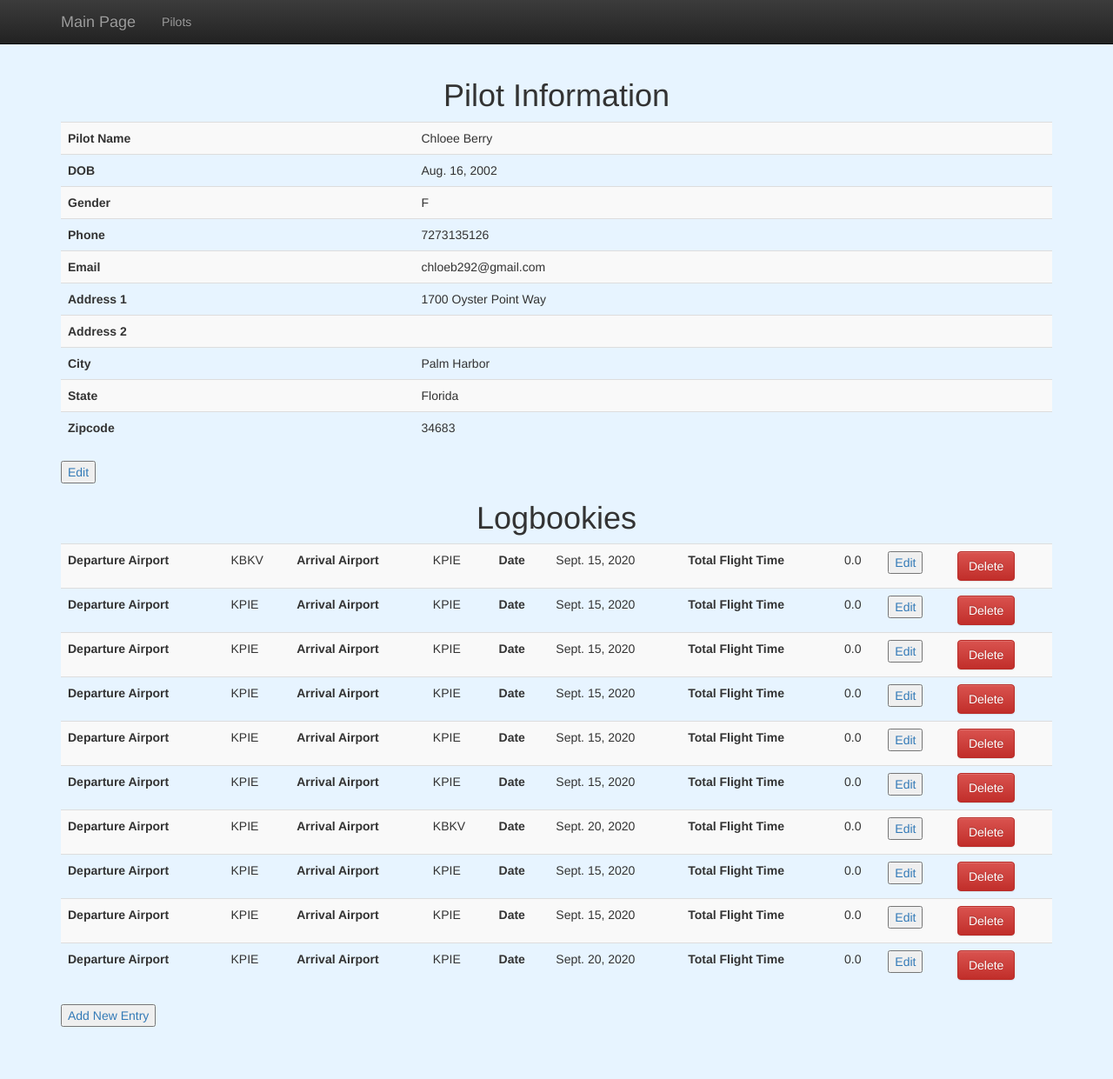
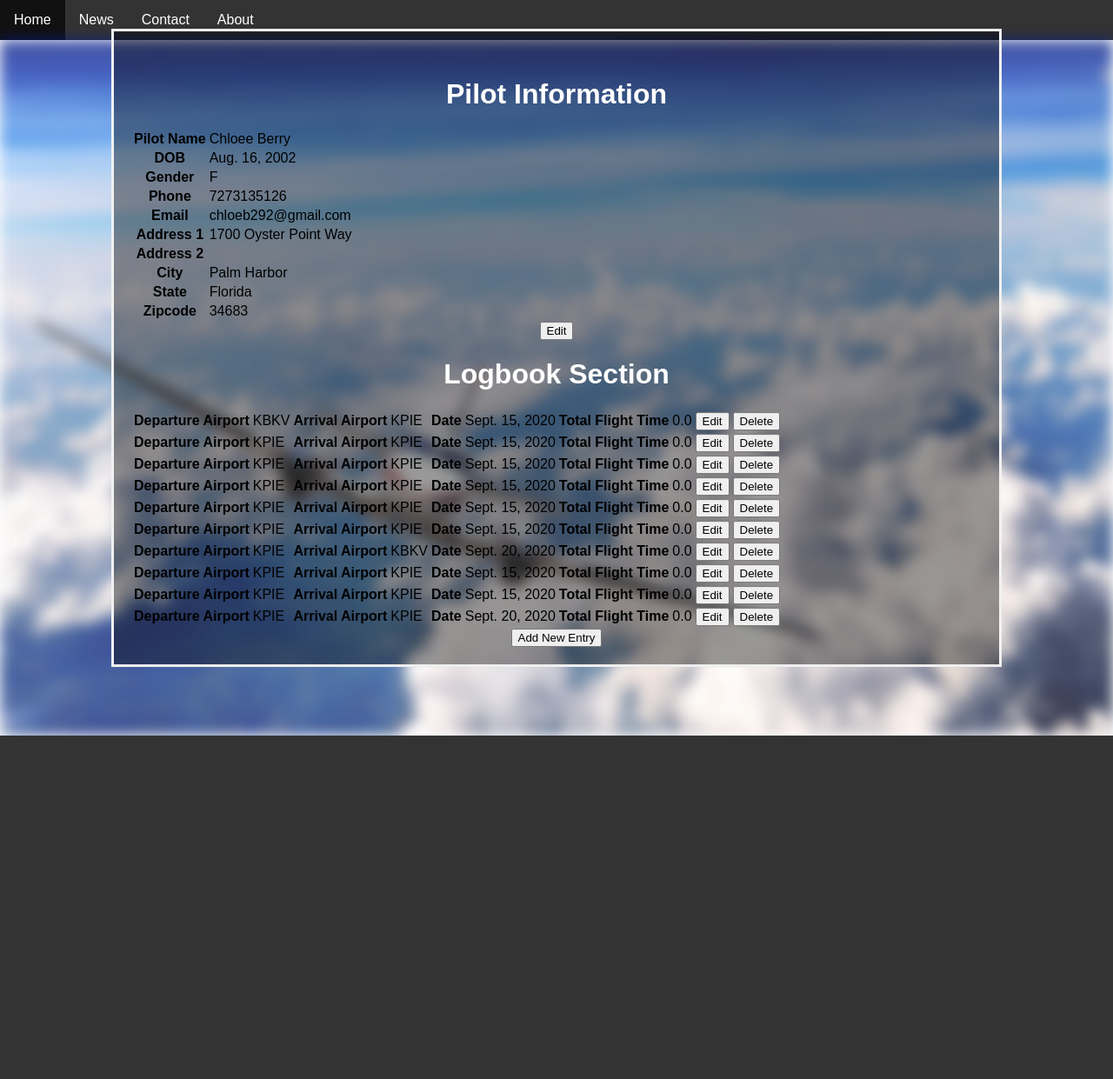
Before and after one commit to chloeb292/pilot_logbook, a Django app: page /logs/pilot/32/ in a window 1280 px wide. Shown: the whole page at 87% size. After the commit the page ends 846 px from the top, so only its background shows below. Run offline with Django 3.2, Linux system fonts and the light colour scheme; data comes from the database, SQL or seed files in the repository; both versions use the stored data as it was after the commit; some libraries are stand-ins or nearby versions.

Commit message:
new design

```diff
--- a/logs/templates/logs/base.html
+++ b/logs/templates/logs/base.html
@@ -1,79 +1,101 @@
-<!DOCTYPE html>
-<html lang="en">
-  <head>
-    <meta charset="utf-8">
-    <meta http-equiv="X-UA-Compatible" content="IE=edge">
-    <meta name="viewport" content="width=device-width, initial-scale=1">
-    <!-- The above 3 meta tags *must* come first in the head; any other head content must come *after* these tags -->
-    <meta name="description" content="">
-    <meta name="author" content="">
+<html>
+<head>
 
-    <title>Starter Template for Bootstrap</title>
+  <style>
+    ul {
+      list-style-type: none;
+      margin: 0;
+      padding: 0;
+      overflow: hidden;
+      background-color: #333;
+    }
 
-    <!-- Bootstrap core CSS -->
-    <link rel="stylesheet" href="https://maxcdn.bootstrapcdn.com/bootstrap/3.3.5/css/bootstrap.min.css" integrity="sha512-dTfge/zgoMYpP7QbHy4gWMEGsbsdZeCXz7irItjcC3sPUFtf0kuFbDz/ixG7ArTxmDjLXDmezHubeNikyKGVyQ==" crossorigin="anonymous">
+    li {
+      float: left;
+    }
 
-    <style>
-    body {
-      padding-top: 70px;
+    li a {
+      display: block;
+      color: white;
+      text-align: center;
+      padding: 14px 16px;
+      text-decoration: none;
     }
-    .starter-template {
-      padding: 0px 0px;
-    }
-    h1, h2 {
-      text-align: center;
+
+    li a:hover {
+      background-color: #111;
     }
     </style>
+    </head>
+    <body>
 
-    <link rel="stylesheet" href="https://maxcdn.bootstrapcdn.com/bootstrap/3.3.5/css/bootstrap-theme.min.css" integrity="sha384-aUGj/X2zp5rLCbBxumKTCw2Z50WgIr1vs/PFN4praOTvYXWlVyh2UtNUU0KAUhAX" crossorigin="anonymous">
-
-    <!-- HTML5 shim and Respond.js for IE8 support of HTML5 elements and media queries -->
-    <!--[if lt IE 9]>
-      <script src="https://oss.maxcdn.com/html5shiv/3.7.2/html5shiv.min.js"></script>
-      <script src="https://oss.maxcdn.com/respond/1.4.2/respond.min.js"></script>
-    <![endif]-->
-  </head>
-
-  <body style="background-color: rgb(231, 244, 255)  ;">
+    <ul>
+      <li><a class="active" href="/logs">Home</a></li>
+      <li><a href="#news">News</a></li>
+      <li><a href="#contact">Contact</a></li>
+      <li><a href="#about">About</a></li>
+    </ul>
 
 
 
-    <nav class="navbar navbar-inverse navbar-fixed-top">
-      <div class="container">
-        <div class="navbar-header">
-          <button type="button" class="navbar-toggle collapsed" data-toggle="collapse" data-target="#navbar" aria-expanded="false" aria-controls="navbar">
-            <span class="sr-only">Toggle navigation</span>
-            <span class="icon-bar"></span>
-            <span class="icon-bar"></span>
-            <span class="icon-bar"></span>
-          </button>
-          <a class="navbar-brand" href="/logs"> Main Page</a>
-        </div>
-        <div id="navbar" class="collapse navbar-collapse">
-          <ul class="nav navbar-nav">
-            <li><a href="/logs/pilot_display">Pilots</a></li>
-          </ul>
-        </div><!--/.nav-collapse -->
-      </div>
-    </nav>
-    <div class="container">
 
-      <div class="starter-template">
+<meta name="viewport" content="width=device-width, initial-scale=1">
+<style>
+body, html {
+  height: 100%;
+  margin: 0;
+  font-family: Arial, Helvetica, sans-serif;
+}
 
+* {
+  box-sizing: border-box;
+}
 
-        {% block content %}{% endblock %}
-        <br></br>
-        <br></br>
+.bg-image {
+  /* The image used */
+  background-image: url('/static/imgs/airplane.jpg');
 
-      </div>
+  opacity: 0.75;
 
-    </div><!-- /.container -->
+  /* Add the blur effect */
+  filter: blur(8px);
+  -webkit-filter: blur(8px);
 
+  /* Full height */
+  height: 100%;
 
-    <!-- Bootstrap core JavaScript
-    ================================================== -->
-    <!-- Placed at the end of the document so the pages load faster -->
-    <script src="https://ajax.googleapis.com/ajax/libs/jquery/1.11.3/jquery.min.js"></script>
-    <script src="https://maxcdn.bootstrapcdn.com/bootstrap/3.3.5/js/bootstrap.min.js" integrity="sha512-K1qjQ+NcF2TYO/eI3M6v8EiNYZfA95pQumfvcVrTHtwQVDG+aHRqLi/ETn2uB+1JqwYqVG3LIvdm9lj6imS/pQ==" crossorigin="anonymous"></script>
-  </body>
+  /* Center and scale the image nicely */
+  background-position: center;
+  background-repeat: no-repeat;
+  background-size: cover;
+}
+
+/* Position text in the middle of the page/image */
+.bg-text {
+  background-color: rgb(0,0,0); /* Fallback color */
+  background-color: rgba(0,0,0, 0.4); /* Black w/opacity/see-through */
+  color: white;
+  font-weight: bold;
+  border: 3px solid #f1f1f1;
+  position: absolute;
+  top: 50%;
+  left: 50%;
+  transform: translate(-50%, -50%);
+  z-index: 2;
+  width: 80%;
+  padding: 20px;
+  text-align: center;
+}
+</style>
+</head>
+<body>
+
+<div class="bg-image"></div>
+
+<div class="bg-text">
+  <h1 style="font-size:50px"></h1>
+  {% block content %}{% endblock %}
+</div>
+
+</body>
 </html>
--- a/logs/templates/logs/pilot_detail.html
+++ b/logs/templates/logs/pilot_detail.html
@@ -3,7 +3,7 @@
 {% block content %}
 
 <h1>Pilot Information </h1>
-<table class="table table-dark table-striped " >
+<table class="center" >
     <tr>
         <th>Pilot Name</th>
         <td>{{pilot.first_name}} {{pilot.last_name}}</td>
@@ -51,9 +51,9 @@
 
 
 
-<h1> Logbookies </h1>
+<h1> Logbook Section </h1>
 
-<table class="table table-dark table-striped " >
+<table class="table table-striped " >
 {% for lbe in pilot_logs %}
 <tr>
     <th>Departure Airport</th>
--- a/logs/templates/logs/pilot_list.html
+++ b/logs/templates/logs/pilot_list.html
@@ -2,12 +2,14 @@
 {% block content %}
 
 <h1> These are  pilots currently registered :D </h1>
-<a href="add_pilot"> Register another pilot</a>
+<h2> <a href="add_pilot" style="color: rgb(48, 60, 71)"> Register another pilot</a></h2>
+
 
 
 
 {% for pilot in object_list %}
 <br/><br/>
+
 {{ pilot.first_name }} {{ pilot.last_name }} <a href="pilot/{{pilot.id}}"><button type="button"> Pilot Info </button> </a>
 
 {% endfor %}
```
Also changed, not shown: logs/templates/logs/main_page.html (+59 -6 lines), db.sqlite3, static/imgs/airplane.jpg (added), 2 other files.
